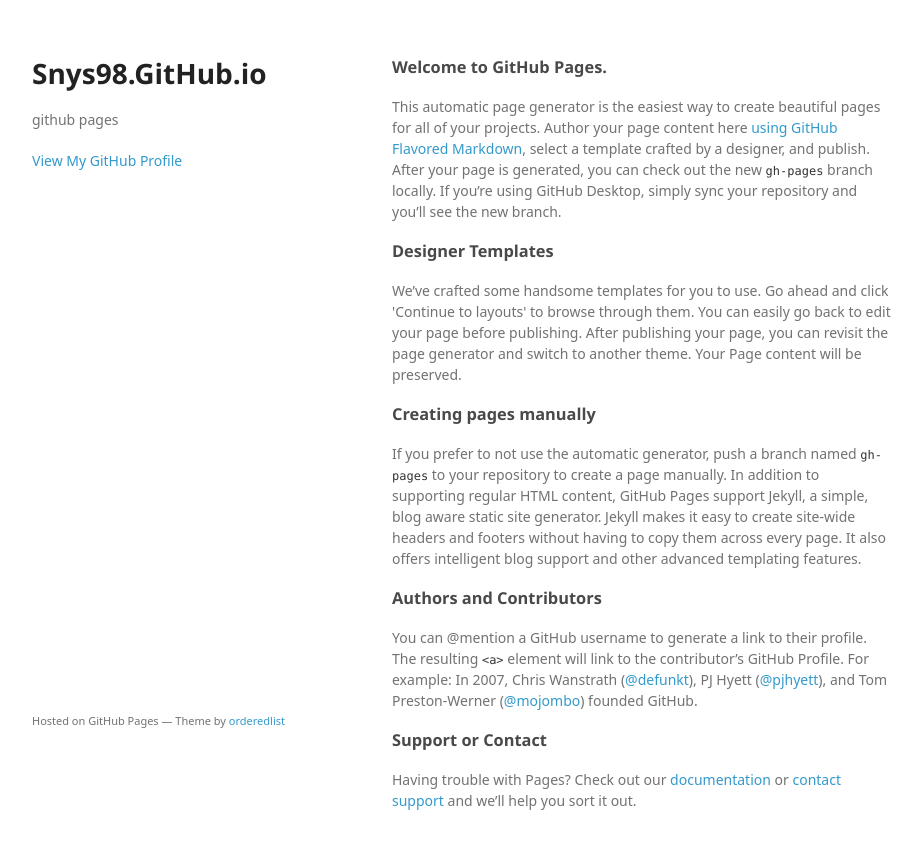
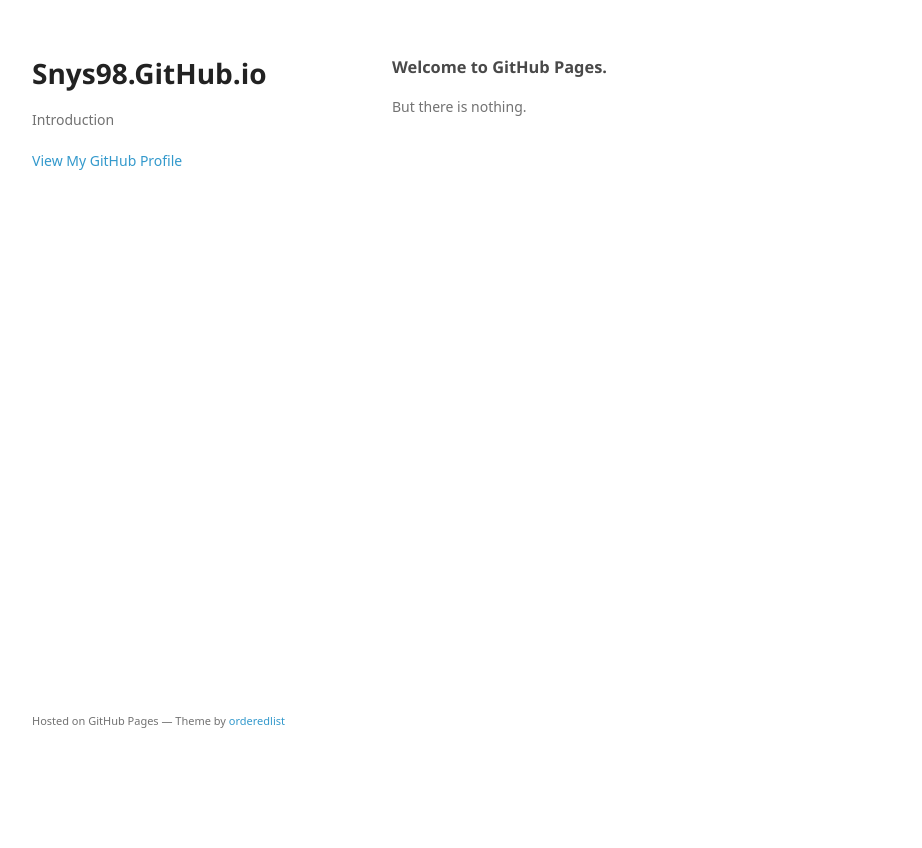
Before and after one commit to snys98/snys98.github.io, a plain HTML site: page index.html in a window 1280 px wide. Shown: the whole page, without its empty margins (178-1100 px from the left). After the commit the page ends 800 px from the top, so only its background shows below. Drawn offline with Linux system fonts and the light colour scheme; a web font is replaced by a local one.

Commit message:
Replace master branch with page content via GitHub

```diff
--- a/index.html
+++ b/index.html
@@ -16,7 +16,7 @@
     <div class="wrapper">
       <header>
         <h1>Snys98.GitHub.io</h1>
-        <p>github pages</p>
+        <p>Introduction</p>
 
 
         <p class="view"><a href="https://github.com/snys98">View My GitHub Profile</a></p>
@@ -26,27 +26,7 @@
         <h3>
 <a id="welcome-to-github-pages" class="anchor" href="#welcome-to-github-pages" aria-hidden="true"><span aria-hidden="true" class="octicon octicon-link"></span></a>Welcome to GitHub Pages.</h3>
 
-<p>This automatic page generator is the easiest way to create beautiful pages for all of your projects. Author your page content here <a href="https://guides.github.com/features/mastering-markdown/">using GitHub Flavored Markdown</a>, select a template crafted by a designer, and publish. After your page is generated, you can check out the new <code>gh-pages</code> branch locally. If you’re using GitHub Desktop, simply sync your repository and you’ll see the new branch.</p>
-
-<h3>
-<a id="designer-templates" class="anchor" href="#designer-templates" aria-hidden="true"><span aria-hidden="true" class="octicon octicon-link"></span></a>Designer Templates</h3>
-
-<p>We’ve crafted some handsome templates for you to use. Go ahead and click 'Continue to layouts' to browse through them. You can easily go back to edit your page before publishing. After publishing your page, you can revisit the page generator and switch to another theme. Your Page content will be preserved.</p>
-
-<h3>
-<a id="creating-pages-manually" class="anchor" href="#creating-pages-manually" aria-hidden="true"><span aria-hidden="true" class="octicon octicon-link"></span></a>Creating pages manually</h3>
-
-<p>If you prefer to not use the automatic generator, push a branch named <code>gh-pages</code> to your repository to create a page manually. In addition to supporting regular HTML content, GitHub Pages support Jekyll, a simple, blog aware static site generator. Jekyll makes it easy to create site-wide headers and footers without having to copy them across every page. It also offers intelligent blog support and other advanced templating features.</p>
-
-<h3>
-<a id="authors-and-contributors" class="anchor" href="#authors-and-contributors" aria-hidden="true"><span aria-hidden="true" class="octicon octicon-link"></span></a>Authors and Contributors</h3>
-
-<p>You can @mention a GitHub username to generate a link to their profile. The resulting <code>&lt;a&gt;</code> element will link to the contributor’s GitHub Profile. For example: In 2007, Chris Wanstrath (<a href="https://github.com/defunkt" class="user-mention">@defunkt</a>), PJ Hyett (<a href="https://github.com/pjhyett" class="user-mention">@pjhyett</a>), and Tom Preston-Werner (<a href="https://github.com/mojombo" class="user-mention">@mojombo</a>) founded GitHub.</p>
-
-<h3>
-<a id="support-or-contact" class="anchor" href="#support-or-contact" aria-hidden="true"><span aria-hidden="true" class="octicon octicon-link"></span></a>Support or Contact</h3>
-
-<p>Having trouble with Pages? Check out our <a href="https://help.github.com/pages">documentation</a> or <a href="https://github.com/contact">contact support</a> and we’ll help you sort it out.</p>
+<p>But there is nothing.</p>
       </section>
       <footer>
         <p><small>Hosted on GitHub Pages &mdash; Theme by <a href="https://github.com/orderedlist">orderedlist</a></small></p>
```
Also changed, not shown: params.json (+2 -2 lines).
